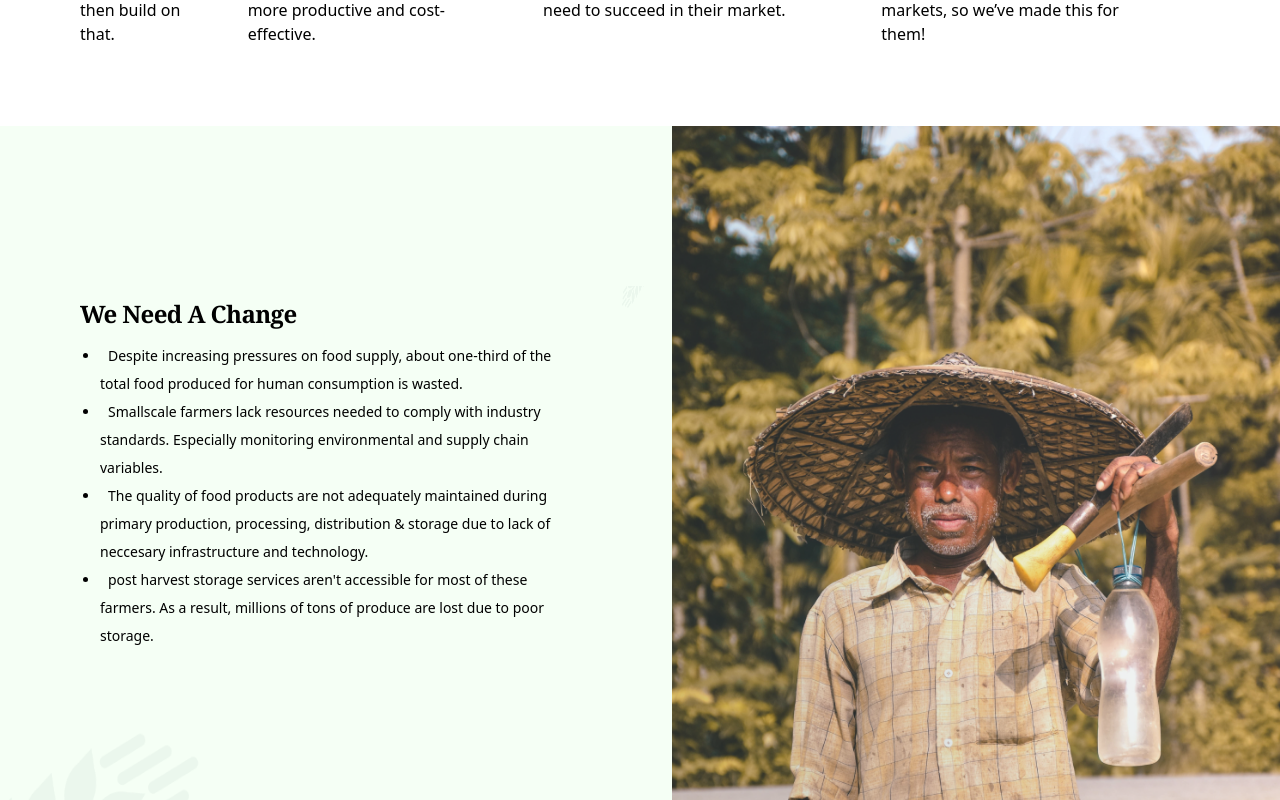
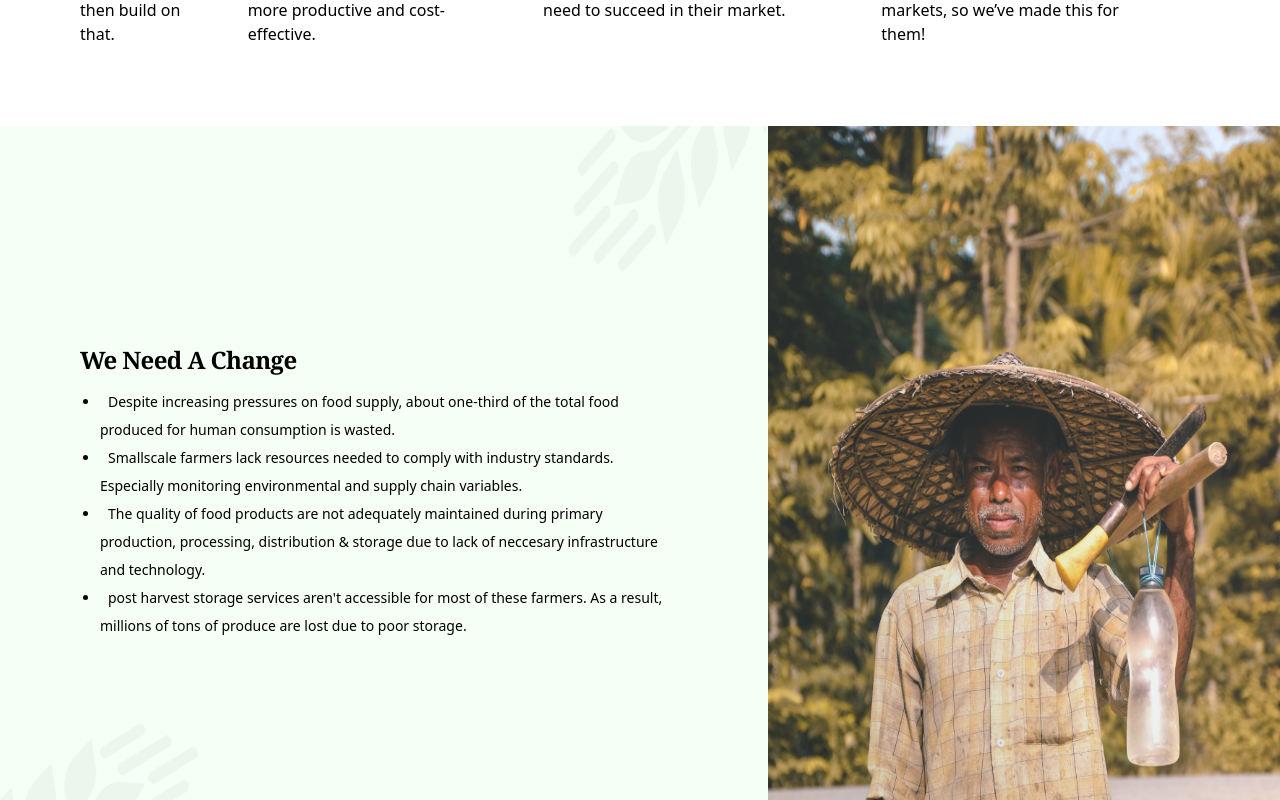
Before and after one commit to bubbasadiq/Tarkin, a Next.js app: page /about in a window 1280 px wide. Shown: the part 2320-3120 px from the top of the page. Built offline with nearby package versions, Linux system fonts and the light colour scheme.

Commit message:
corn icon

```diff
--- a/components/About/values.jsx
+++ b/components/About/values.jsx
@@ -54,10 +54,11 @@ export default function Values() {
 <main className=" mb-1 w-50    flex bg-[#F5FFF5]" >
 
 
-<div class="flex-auto w-50   md:max-w-2xl sm:col-span-2 mt-40" style={{position:'relative'}}>
-<div style={{position:'absolute', width:50, top:0, right:0}}>
-         <Image src={FlowerUp} width={30} height={30} />
-</div>
+<div className="flex mt-0 " style={{width:'60%', flexDirection:'column'}}>
+<div className="mr-0 ml-auto"   >
+      <Image src={FlowerUp} width={200} height={200} />
+
+  </div>
 
 
 <div>
--- a/components/whatWeDO.jsx
+++ b/components/whatWeDO.jsx
@@ -45,7 +45,11 @@ export default function WhatWeDo() {
   </div>
     </main>
   <main className=" mb-10 w-full    flex" style={{backgroundColor:"#FFFFFF"}}>
-    <div className="flex mt-24 " style={{width:'60%', flexDirection:'column'}}>
+    <div className="flex mt-0 " style={{width:'60%', flexDirection:'column'}}>
+      <div className="mr-0 ml-auto"   >
+      <Image src={FlowerUp} width={200} height={200} />
+
+      </div>
    <div  className="  ml-32">
     <h3 className="mt-4 font-serif   font-bold  w-96 text-2xl  " style={{width: '70%'}}>
     We help you make profits while managing your farm inventory
```
Also changed, not shown: public/assets/flowerUp.png.
